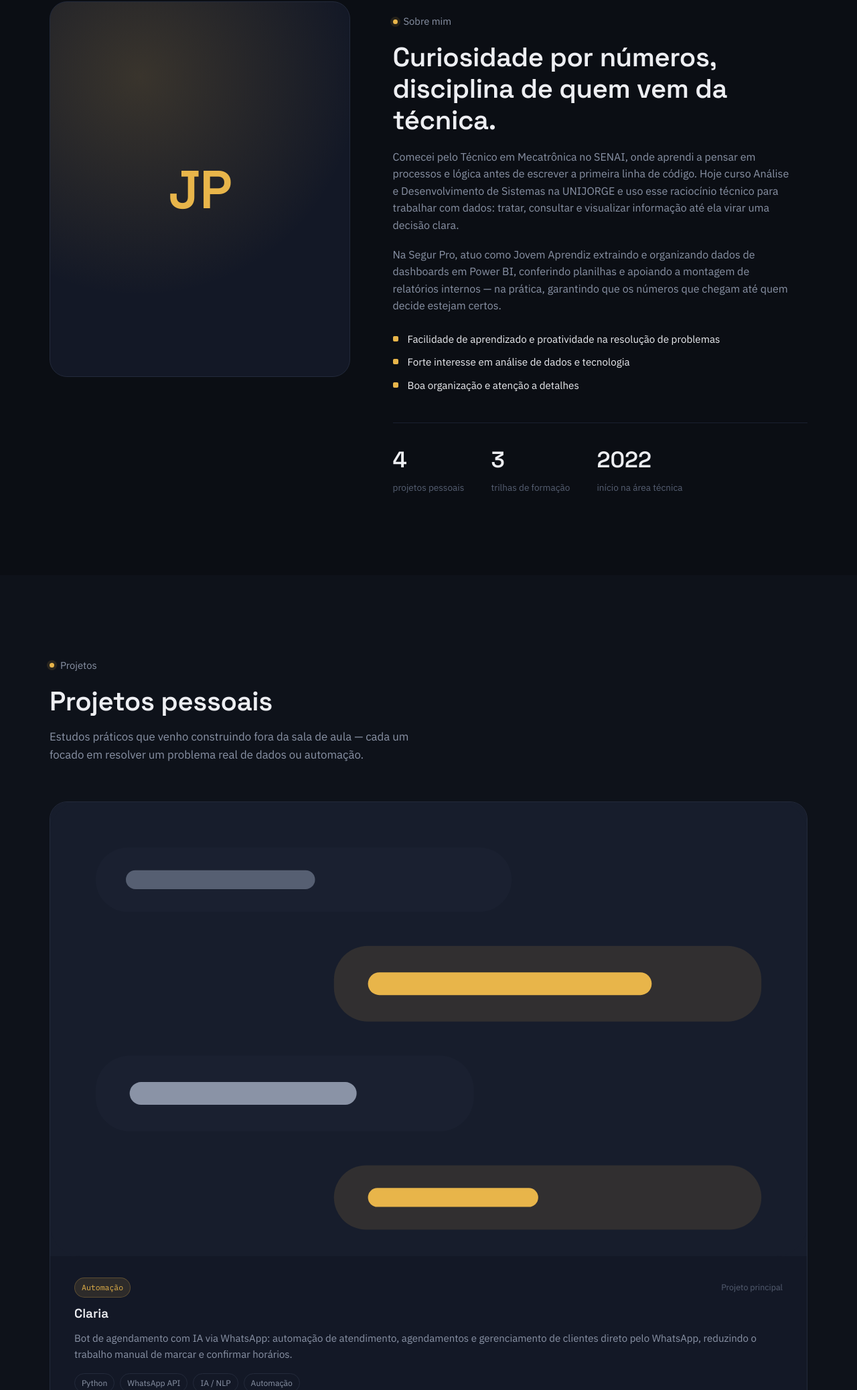
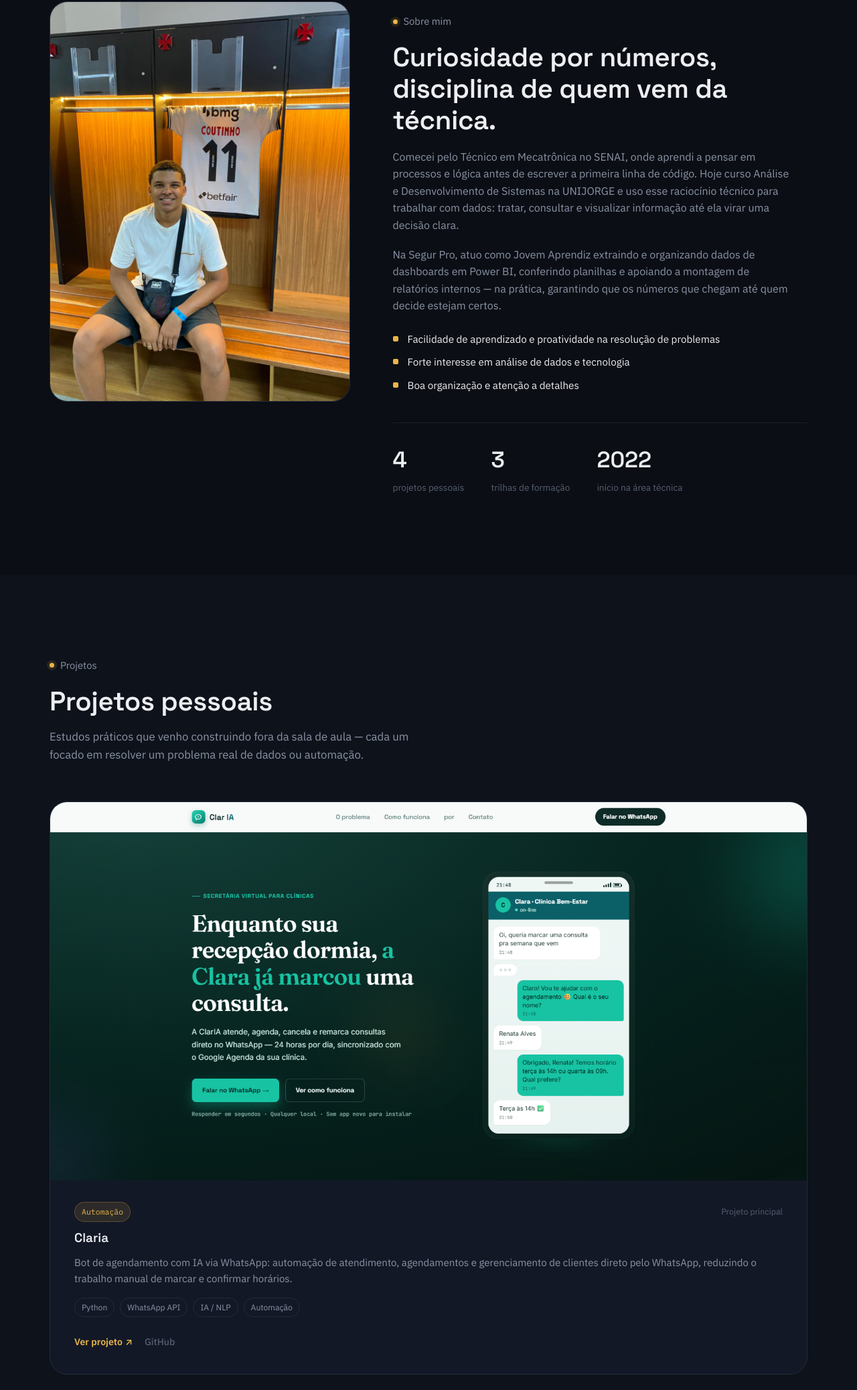
Before and after one commit to Jotap87k/jotap87k.github.io, a plain HTML site: page index.html in a window 1280 px wide. Shown: the part 993-3069 px from the top of the page at 67% size. Drawn offline with Linux system fonts and the light colour scheme.

Commit message:
ajusta as imagens

```diff
--- a/index.html
+++ b/index.html
@@ -158,10 +158,8 @@
     <div class="container about-grid">
 
       <div class="about-visual reveal" data-reveal>
-        <!-- Para trocar por foto real: coloque o arquivo em assets/img/avatar.jpg e troque a
-             div .avatar-initials abaixo por: <img src="assets/img/avatar.jpg" alt="Foto de João Pedro"> -->
         <div class="avatar-frame">
-          <div class="avatar-initials" aria-hidden="true">JP</div>
+          <img src="assets/img/avatar.jpg" alt="Foto de João Pedro Gonzaga de Assis" class="avatar-img">
         </div>
       </div>
 
@@ -222,17 +220,7 @@
 
         <article class="project-card project-card--feature reveal" data-reveal>
           <div class="project-visual" aria-hidden="true">
-            <svg viewBox="0 0 400 240" class="mock mock-chat">
-              <rect x="0" y="0" width="400" height="240" rx="16" fill="var(--surface-2)"/>
-              <rect x="24" y="24" width="220" height="34" rx="17" fill="var(--border-soft)"/>
-              <rect x="40" y="36" width="100" height="10" rx="5" fill="var(--text-faint)"/>
-              <rect x="150" y="76" width="226" height="40" rx="18" fill="var(--accent-soft)"/>
-              <rect x="168" y="90" width="150" height="12" rx="6" fill="var(--accent)"/>
-              <rect x="24" y="134" width="200" height="40" rx="18" fill="var(--border-soft)"/>
-              <rect x="42" y="148" width="120" height="12" rx="6" fill="var(--text-muted)"/>
-              <rect x="150" y="192" width="226" height="34" rx="17" fill="var(--accent-soft)"/>
-              <rect x="168" y="204" width="90" height="10" rx="5" fill="var(--accent)"/>
-            </svg>
+            <img src="assets/img/claria.png" alt="Print do projeto Claria" class="mock">
           </div>
           <div class="project-body">
             <div class="project-meta">
--- a/style.css
+++ b/style.css
@@ -571,6 +571,13 @@ body.loaded .nav-pill { transform: translateY(0); opacity: 1; }
   position: sticky;
   top: 120px;
 }
+.avatar-img {
+  width: 100%;
+  height: 100%;
+  object-fit: cover;
+  border-radius: var(--radius-lg);
+  display: block;
+}
 .avatar-initials {
   font-family: var(--font-display);
   font-size: 5rem;
```
